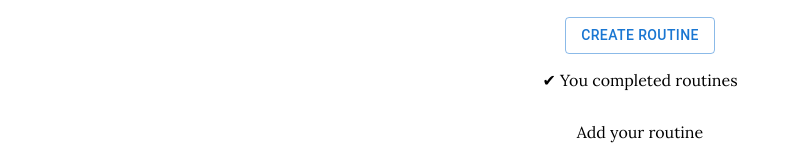
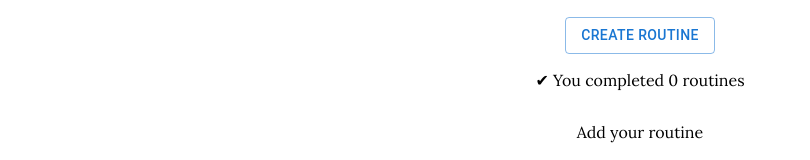
Before and after one commit to maengoose/routinary, a React (Create React App) app: page /routine in a window 1280 px wide. Shown: the part 124-284 px from the top of the page, without its empty margins (0-810 px from the left). Built offline with nearby package versions, Linux system fonts and the light colour scheme.

Commit message:
✨ 완료된 루틴 개수 카운트

```diff
--- a/src/pages/DailyRoutines/DailyRoutines.tsx
+++ b/src/pages/DailyRoutines/DailyRoutines.tsx
@@ -62,6 +62,11 @@ const DailyRoutines: React.FC = () => {
     setRoutines(routines.map((routine) => routine.id === id ? { ...routine, completed: !routine.completed } : routine));
   }
 
+  const countCompletedRoutines = () => {
+    const countRoutines = routines.filter(routine => routine.completed === true);
+    return countRoutines.length;
+  }
+
   return (
     <div>
       <Styled.TextAnime>
@@ -100,7 +105,7 @@ const DailyRoutines: React.FC = () => {
         </Styled.RoutineList>
       )}
       <Styled.RoutineAward>
-        ✔︎ You completed routines
+        {`✔︎ You completed ${countCompletedRoutines()} routines`}
       </Styled.RoutineAward>
     </div>
   )
```
